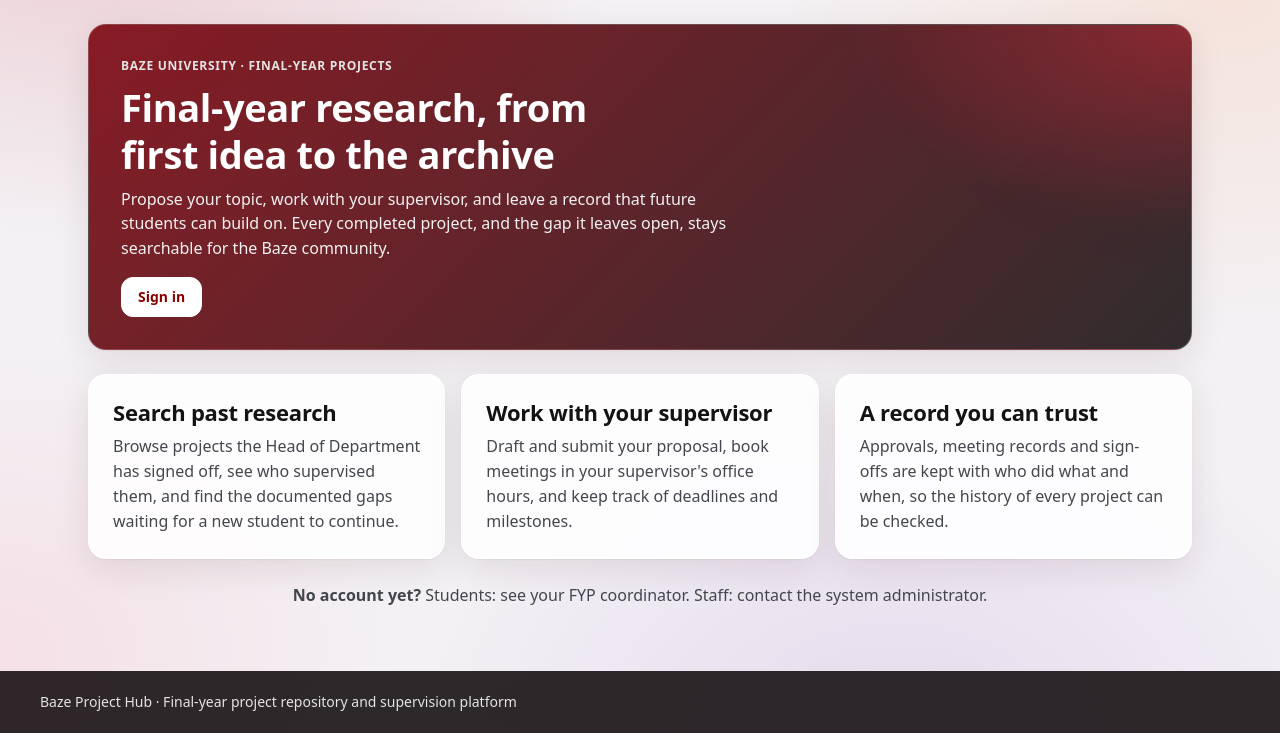
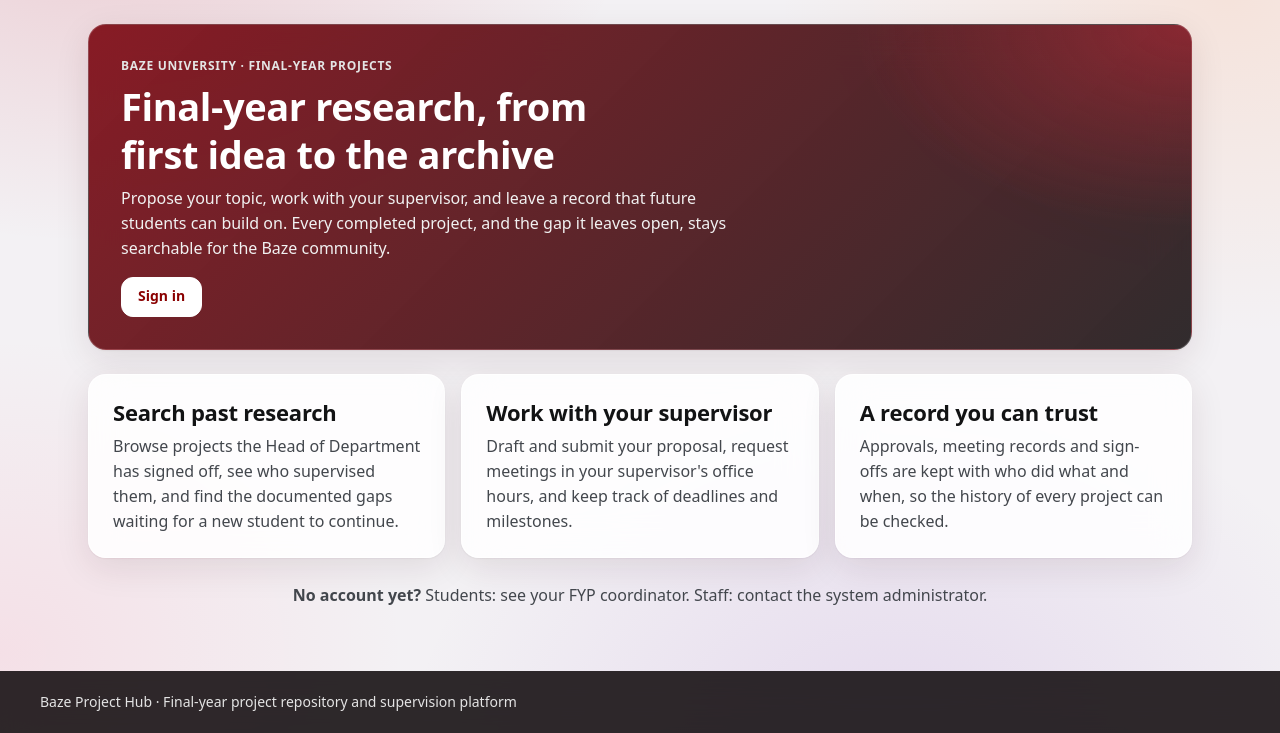
Before and after one commit to AjStyles20/FYP-Repository-and-Supervision-Platform, a Django app: page / in a window 1280 px wide. Shown: the part 67-800 px from the top of the page. Run offline with Django 5.2, Linux system fonts and the light colour scheme.

Commit message:
Home page: "request meetings" in office hours, matching the request-and-accept flow
Co-Authored-By: Claude Opus 5.5 <noreply@anthropic.com>

```diff
--- a/projecthub_slice1/apps/accounts/tests.py
+++ b/projecthub_slice1/apps/accounts/tests.py
@@ -1393,6 +1393,8 @@ class HomePageTests(TestCase):
         self.assertContains(page, "Final-year research, from first idea to the archive")
         self.assertContains(page, f'href="{reverse("login")}"')
         self.assertNotContains(page, "baze-logo")  # no file in static/img, so no broken image
+        # Students request a meeting in an office-hours window and the supervisor accepts or declines it.
+        self.assertContains(page, "request meetings in your supervisor's office hours")
 
     def test_the_logo_shows_when_the_file_is_there(self):
         from unittest import mock
--- a/projecthub_slice1/templates/home.html
+++ b/projecthub_slice1/templates/home.html
@@ -19,7 +19,7 @@
   </article>
   <article class="card">
     <h2>Work with your supervisor</h2>
-    <p class="muted">Draft and submit your proposal, book meetings in your supervisor's office hours, and keep track of deadlines and milestones.</p>
+    <p class="muted">Draft and submit your proposal, request meetings in your supervisor's office hours, and keep track of deadlines and milestones.</p>
   </article>
   <article class="card">
     <h2>A record you can trust</h2>
```
